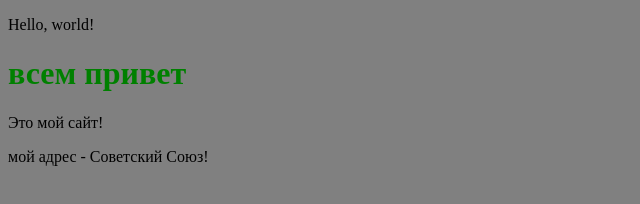
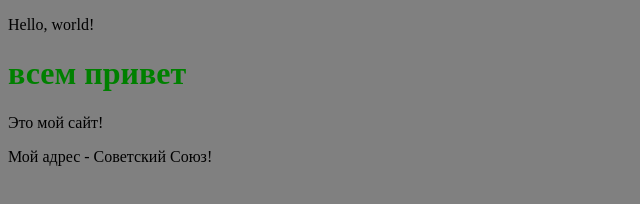
Before and after one commit to NikMik-81/the-project, a plain HTML site: page index.html in a window 1280 px wide. Shown: the full height of the page, 0-640 px from the left. Drawn offline with Linux system fonts and the light colour scheme.

Commit message:
new branch

```diff
--- a/index.html
+++ b/index.html
@@ -17,7 +17,7 @@
     </main>
     <footer class="footer">
         <p>
-            мой адрес - Советский Союз!
+            Мой адрес - Советский Союз!
         </p>
     </footer>
   </body>
```
